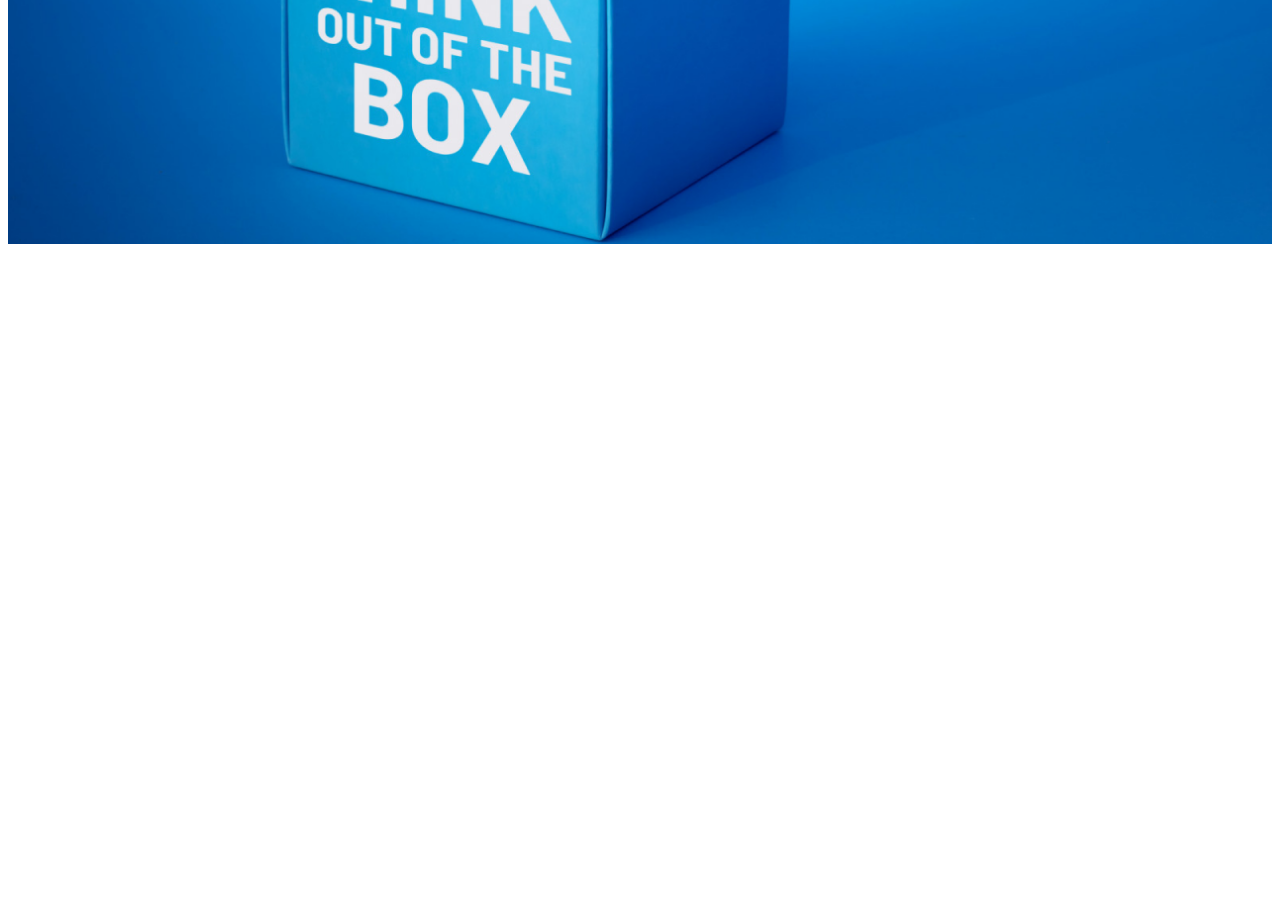
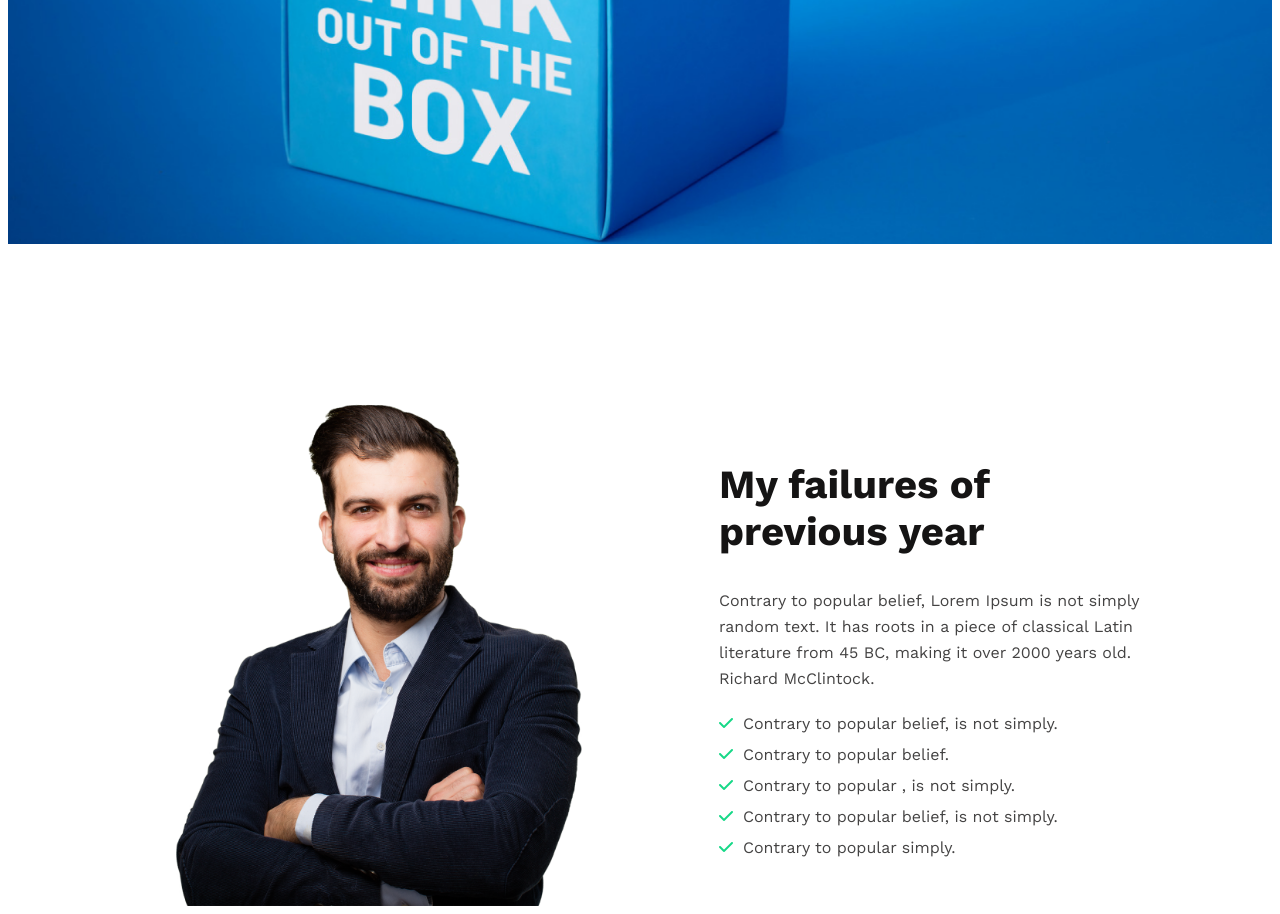
Before and after one commit to shahin-hossain-dev/the-target, a plain HTML site: page index.html in a window 1280 px wide. Shown: the part 564-1478 px from the top of the page. Before the commit the page ends 816 px from the top, so only its background shows below. Drawn offline with nearby package versions, Linux system fonts and the light colour scheme.

Commit message:
failure section added

```diff
--- a/index.html
+++ b/index.html
@@ -5,7 +5,11 @@
     <meta charset="UTF-8">
     <meta name="viewport" content="width=device-width, initial-scale=1.0">
     <title>The Target</title>
+    <link rel="stylesheet" href="https://cdnjs.cloudflare.com/ajax/libs/font-awesome/6.5.1/css/all.min.css"
+        integrity="sha512-DTOQO9RWCH3ppGqcWaEA1BIZOC6xxalwEsw9c2QQeAIftl+Vegovlnee1c9QX4TctnWMn13TZye+giMm8e2LwA=="
+        crossorigin="anonymous" referrerpolicy="no-referrer" />
     <link rel="stylesheet" href="./styles/style.css">
+
 </head>
 
 <body>
@@ -24,8 +28,21 @@
     <main>
         <!-- failure Year start -->
         <section>
-            <div>
-
+            <div class="failure-container">
+                <img class="person-img" src="./images/person.png" alt="">
+                <div class="failure-content">
+                    <h2 class="failure-title">My failures of previous year</h2>
+                    <p class="failure-description">Contrary to popular belief, Lorem Ipsum is not simply random text. It
+                        has roots in a piece of classical Latin literature from 45 BC, making it over 2000 years old.
+                        Richard McClintock.</p>
+                    <div>
+                        <li class="failure-list">Contrary to popular belief, is not simply.</li>
+                        <li class="failure-list">Contrary to popular belief.</li>
+                        <li class="failure-list">Contrary to popular , is not simply.</li>
+                        <li class="failure-list">Contrary to popular belief, is not simply.</li>
+                        <li class="failure-list">Contrary to popular simply.</li>
+                    </div>
+                </div>
             </div>
         </section>
     </main>
--- a/styles/style.css
+++ b/styles/style.css
@@ -1,6 +1,11 @@
 @import url('https://fonts.googleapis.com/css2?family=Work+Sans:wght@400;700&display=swap');
 
 /* shared styles */
+:root {
+    --common-black: #151414;
+    --font-primary: 16px;
+}
+
 body {
     font-family: 'Work Sans', sans-serif;
 }
@@ -40,3 +45,51 @@ body {
     color: white;
     font-size: 16px;
 }
+
+/* failure style */
+.failure-container {
+    display: flex;
+
+    margin: 140px 130px 0;
+    gap: 130px;
+    align-items: center;
+}
+
+.failure-content {
+    width: 50%;
+
+}
+
+.person-img {
+    width: 451px;
+
+}
+
+.failure-title {
+    font-size: 40px;
+    color: var(--common-black)
+}
+
+.failure-description {
+    color: #444343;
+    font-size: var(--font-primary);
+    line-height: 26px
+}
+
+.failure-list {
+    color: #444343;
+    font-size: var(--font-primary);
+    list-style: none;
+    padding: 6px 0;
+    margin-left: 0;
+}
+
+.failure-list::before {
+    content: '\f00c';
+    font-family: 'Font Awesome 6 Free';
+    font-weight: 900;
+    margin-right: 10px;
+    color: #16D887;
+
+
+}
```
